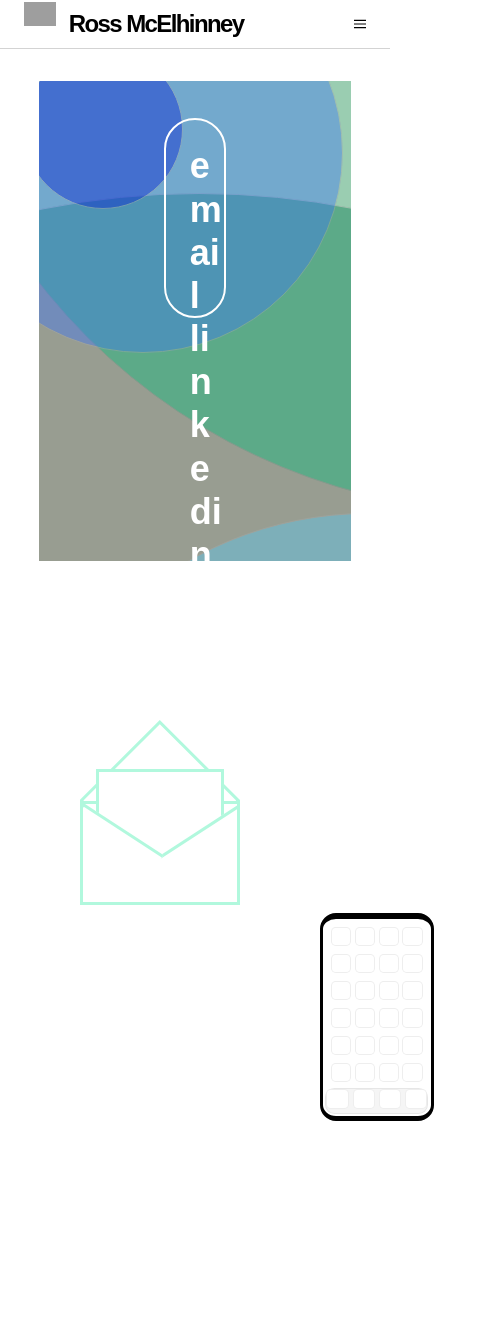
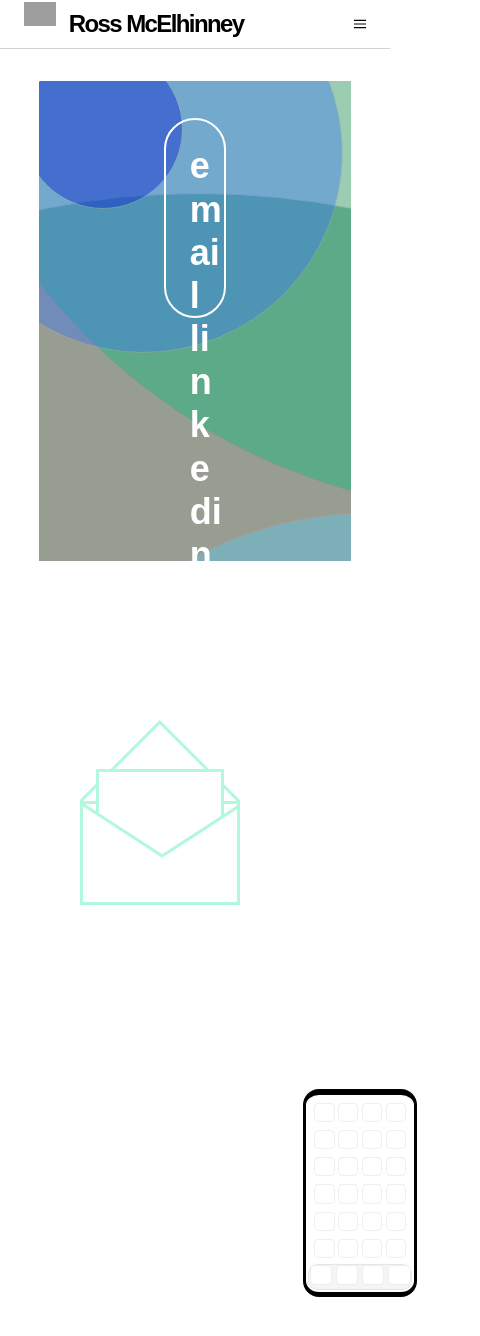
Before and after one commit to rossmcel/ross-mcelhinney-website, a React (Create React App) app: page /Contact in a window 390 px wide. Shown: the top 1336 px of the page, 480 px wide, since content can reach past the window. Built offline with nearby package versions, Linux system fonts and the light colour scheme; grey boxes are pictures that could not be loaded.

Commit message:
Style Mobile Icon

```diff
--- a/src/shared/components/animated-phone-icon/animatedPhoneIcon.view.tsx
+++ b/src/shared/components/animated-phone-icon/animatedPhoneIcon.view.tsx
@@ -4,7 +4,14 @@ import { useSpring, animated } from "react-spring";
 
 export const AnimatedPhoneIconView: React.FC = () => {
   const [
-    { y, backgroundColor1, backgroundColor2, backgroundColor3, marginTop },
+    {
+      y,
+      backgroundColor1,
+      backgroundColor2,
+      backgroundColor3,
+      marginTop,
+      color,
+    },
     set,
   ] = useSpring(() => ({
     y: 100,
@@ -12,6 +19,7 @@ export const AnimatedPhoneIconView: React.FC = () => {
     backgroundColor2: "white",
     backgroundColor3: "white",
     marginTop: "7rem",
+    color: "white",
   }));
   return (
     <button
@@ -22,6 +30,7 @@ export const AnimatedPhoneIconView: React.FC = () => {
           backgroundColor2: "#f0bde4",
           backgroundColor3: "#77fc9d",
           marginTop: "0rem",
+          color: "black",
         })
       }
       onMouseLeave={() =>
@@ -31,17 +40,31 @@ export const AnimatedPhoneIconView: React.FC = () => {
           backgroundColor2: "white",
           backgroundColor3: "white",
           marginTop: "7rem",
+          color: "white",
         })
       }
     >
-      <Box w="8rem" h="20rem" position="absolute">
+      <Flex direction="column" w="15rem" h="50rem" position="absolute">
+        <animated.div
+          style={{
+            marginTop,
+            color,
+            width: "15rem",
+            marginLeft: "auto",
+            marginRight: "auto",
+            marginBottom: "-9rem",
+            height: "13rem",
+          }}
+        >
+          <Heading>087 714 5473</Heading>
+        </animated.div>
         <animated.div
           style={{
             marginTop,
             width: "7.1rem",
             height: "13rem",
-            marginLeft: "5rem",
-            marginRight: "5rem",
+            marginLeft: "auto",
+            marginRight: "auto",
             overflow: "hidden",
             borderTop: "6px solid black",
             borderBottom: "5px solid black",
@@ -404,7 +427,7 @@ export const AnimatedPhoneIconView: React.FC = () => {
             ></animated.div>
           </Flex>
         </animated.div>
-      </Box>
+      </Flex>
     </button>
   );
 };
```
